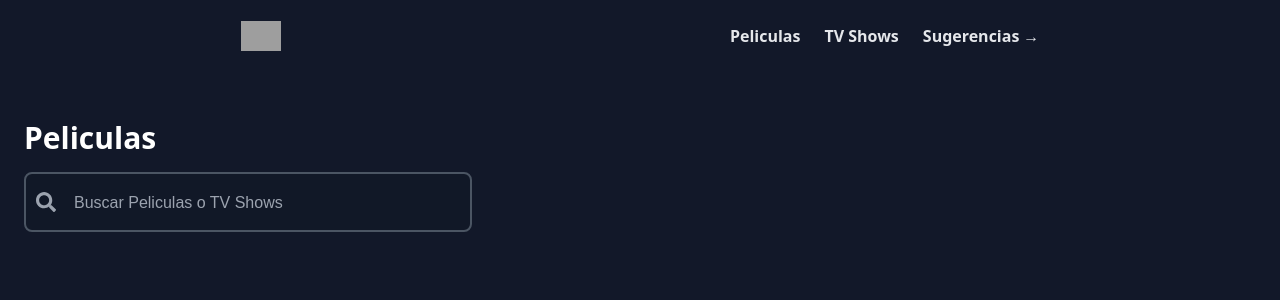
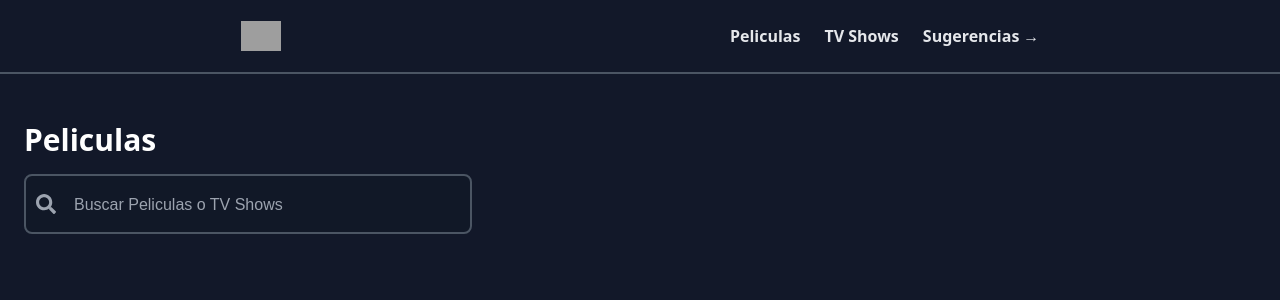
Before and after one commit to Melendref14/api_omdb, a Next.js app in the folder frontend_omdb/: page / in a window 1280 px wide. Shown: the top 300 px of the page. Built offline with nearby package versions, Linux system fonts and the light colour scheme; grey boxes are pictures that could not be loaded.

Commit message:
Update the Navbar component to add a bottom border

```diff
--- a/frontend_omdb/app/components/Navbar.js
+++ b/frontend_omdb/app/components/Navbar.js
@@ -4,7 +4,7 @@ const Navbar = () => {
   const [isMenuOpen, setIsMenuOpen] = useState(false);
 
   return (
-    <nav className="bg-[#121829] p-4 flex items-center justify-between md:justify-around">
+    <nav className="p-4 flex items-center justify-between md:justify-around border-b-2 border-gray-600">
       {/* Logo */}
       <div className="flex items-center">
         <div className="w-10 h-10 rounded-lg flex items-center justify-center">
```
